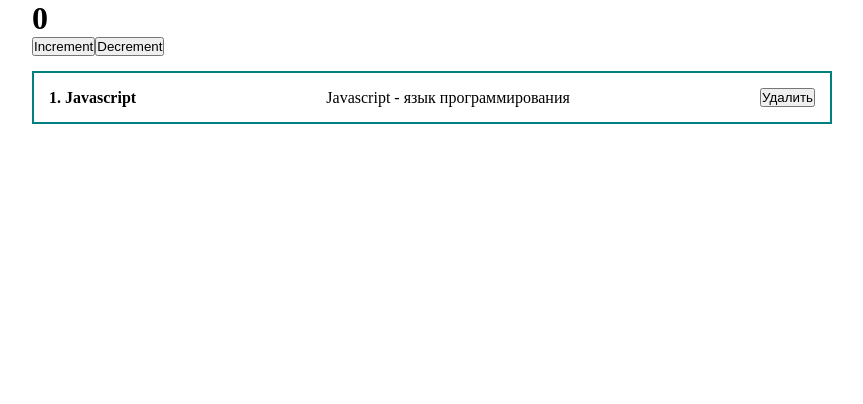
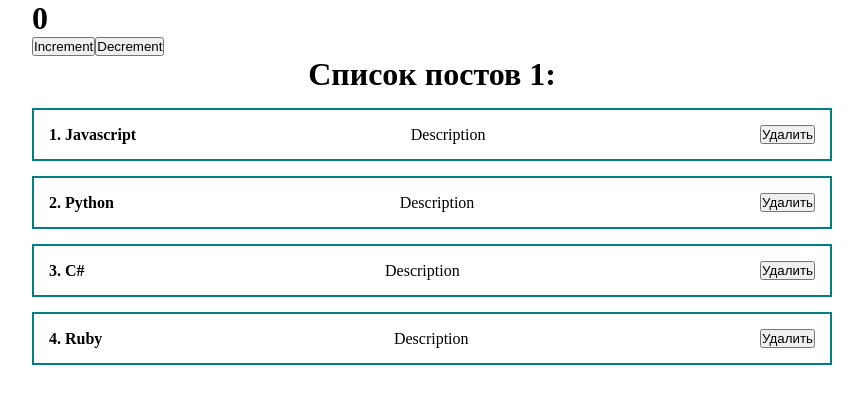
Before and after one commit to Araym51/react_basics, a React (Create React App) app: page / in a window 1280 px wide. Shown: the top 404 px of the page, without its empty margins (208-1071 px from the left). Built offline with nearby package versions, Linux system fonts and the light colour scheme.

Commit message:
props - аргументы 34:30 работы со списками, преобразование объектов в массив React элементов. 36:55

```diff
--- a/src/App.js
+++ b/src/App.js
@@ -1,23 +1,21 @@
 import React, {useState} from "react";
 import Counter from "./components/Counter";
 import './styles/App.css'
+import PostList from "./components/PostList";
 
 function App() {
-    let [value, setValue] = useState('текст в инпуте')
+    const [posts, setPosts] = useState([
+        {id: 1, title: 'Javascript', body: 'Description'},
+        {id: 2, title: 'Python', body: 'Description'},
+        {id: 3, title: 'C#', body: 'Description'},
+        {id: 4, title: 'Ruby', body: 'Description'},
+    ])
+
 
     return (
         <div className="App">
             <Counter/>
-            <div className="post">
-                <strong>1. Javascript</strong>
-                <div>
-                    Javascript - язык программирования
-                </div>
-                <div className="post_btns">
-                    <button>Удалить</button>
-                </div>
-            </div>
-
+            <PostList posts={posts} title="Список постов 1"/>
         </div>
     );
 }
--- /dev/null
+++ b/src/components/PostItem.js
@@ -0,0 +1,18 @@
+import React from 'react';
+
+const PostItem = (props) => {
+    console.log(props)
+    return (
+        <div className="post">
+            <strong>{props.post.id}. {props.post.title} </strong>
+            <div>
+                {props.post.body}
+            </div>
+            <div className="post_btns">
+                <button>Удалить</button>
+            </div>
+        </div>
+    );
+};
+
+export default PostItem;
--- /dev/null
+++ b/src/components/PostList.js
@@ -0,0 +1,15 @@
+import React from 'react';
+import PostItem from "./PostItem";
+
+const PostList = ({posts, title}) => {
+    return (
+        <div>
+            <h1 style={{textAlign: "center"}}>{title}:</h1>
+            {posts.map(post =>
+                <PostItem post={post} key={post.id}/>
+            )}
+        </div>
+    );
+};
+
+export default PostList;
```
